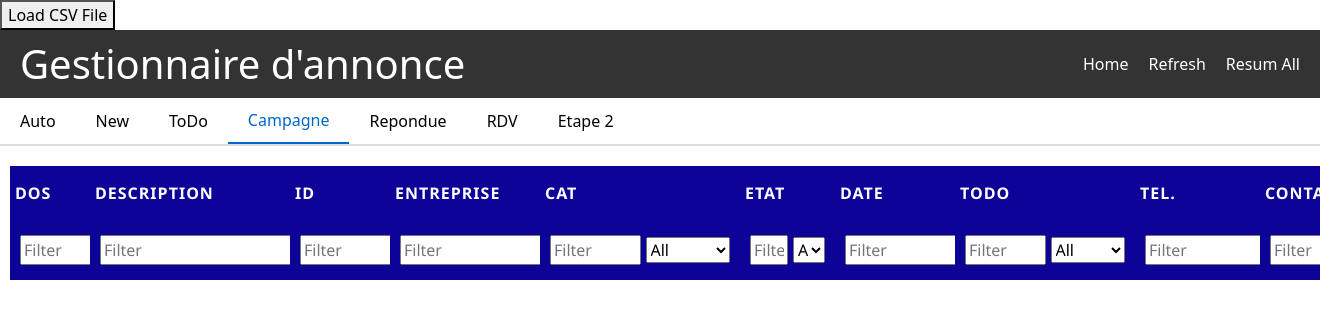
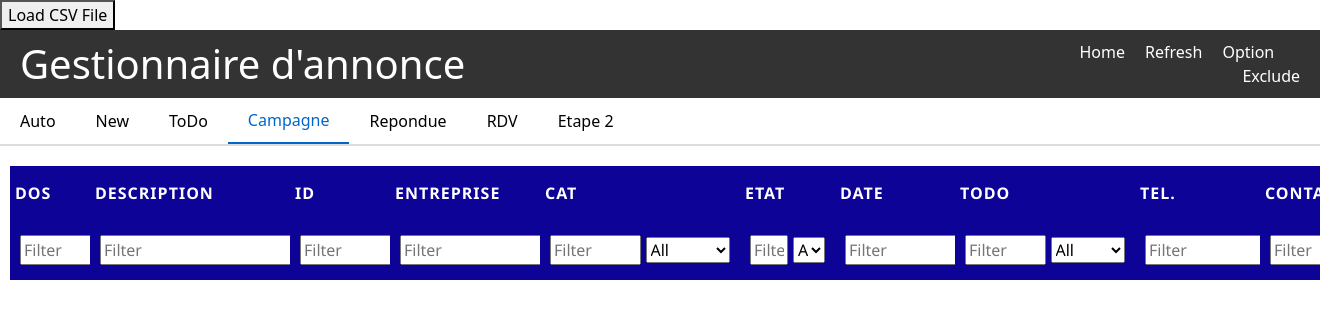
Before and after one commit to SauretCyril/OJ-RAG, a Flask app: page / in a window 1320 px wide; the page is wider, and only the part inside the window is pictured. Shown: the top 319 px of that part. Run offline with Flask 3, Linux system fonts and the light colour scheme; data that the repository does not hold is empty.

Commit message:
befor add option excludes jo

```diff
--- a/RP_routes.py
+++ b/RP_routes.py
@@ -17,7 +17,7 @@ def read_annonces_json():
 
         annonces_list = []
         excluded_annonces = load_excluded_annonces()
-
+        print(f"Excluded annonces: {excluded_annonces}")
         for root, _, files in os.walk(directory_path):
             parent_dir = os.path.basename(root)
             file_annonce = parent_dir + "_annonce_.pdf"
@@ -37,7 +37,7 @@ def read_annonces_json():
                         with open(file_path, 'r', encoding='utf-8') as file:
                             data = json.load(file)
                             #not in excluded_annonces.etat:
-                            if not data['etat'] =="DELETED":
+                            if not data['etat']  in excluded_annonces["etat"]:
                                 data["dossier"] = parent_dir  # Add parent directory name to data
                                 if os.path.exists(file_isGptResum_Path1):
                                     isGptResum="True"
--- a/static/css/RP_styles.css
+++ b/static/css/RP_styles.css
@@ -192,6 +192,7 @@ th, td {
 
   .context-menu {
     position: fixed;
+    font-size: 10px;
     display: none;
     background-color: #ffffff;
     border: 1px solid #ccc;
--- a/templates/RP_Index.html
+++ b/templates/RP_Index.html
@@ -18,10 +18,13 @@
           <li><a href="#home">Home</a></li>
           <!-- <li><a href="#colonnes" onclick="toggleColumnVisibilityForm()">Colonnes</a></li> -->
           <li><a href="#Save" onclick="refresh()">Refresh</a></li>
-
-          <!--<li><a href="#" onclick="openLogWindow()">Logs</a></li>-->
           <li>
-            <a href="#Resum All" onclick="aiProcessRequest()">Resum All</a>
+            <a href="#Option">Option</a>
+            <ul class="submenu">
+              <li><a href="#Exclude">Exclude</a></li>
+              <!--<li><a href="#SubOption2">Sub Option 2</a></li>-->
+              <!--<li><a href="#SubOption3">Sub Option 3</a></li>-->
+            </ul>
           </li>
         </ul>
       </nav>
```
